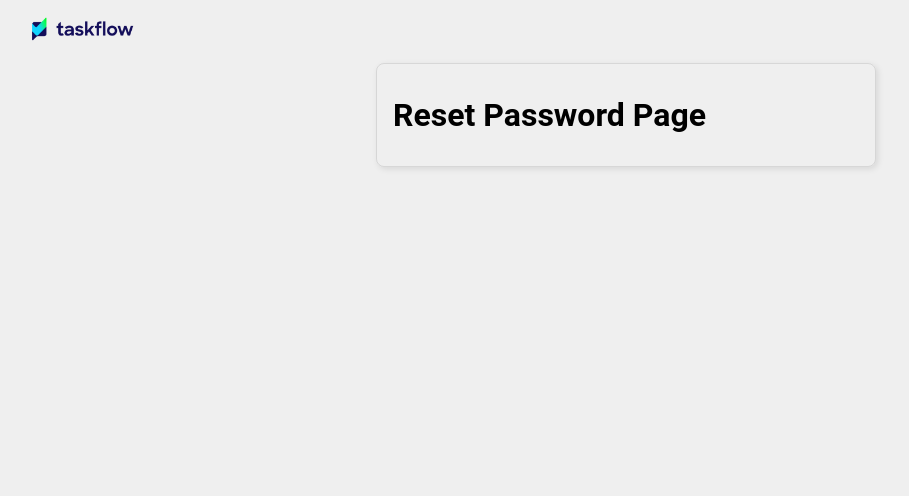
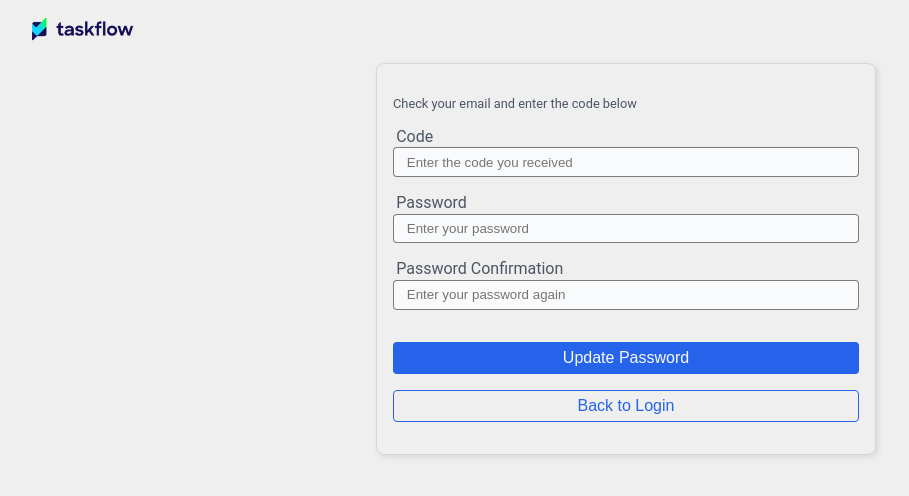
Before and after one commit to mohammad-zrar/task-flow, a React (Vite) app in the folder task-flow-frontend/: page /reset-password in a window 1280 px wide. Shown: the top 496 px of the page, without its empty margins (14-923 px from the left). Built offline with nearby package versions, Linux system fonts and the light colour scheme; no server answers.

Commit message:
Feat(ResetPasswordPage): Implement reset password functionality with form handling and error display

```diff
--- a/task-flow-frontend/src/pages/auth/ForgotPasswordPage.tsx
+++ b/task-flow-frontend/src/pages/auth/ForgotPasswordPage.tsx
@@ -1,6 +1,6 @@
 import { ChangeEvent, FormEvent, useState } from "react";
 import AuthPageContainer from "../../components/AuthPageContainer";
-import classes from './ForgotPasswordPage.module.scss';
+import classes from './Auth.module.scss';
 import BaseInput from "../../components/BaseInput";
 import BaseButton from "../../components/BaseButton";
 import { AppDispatch, RootState } from "../../redux/store";
--- a/task-flow-frontend/src/pages/auth/LoginPage.module.scss
+++ /dev/null
@@ -1,20 +0,0 @@
-.welcomeText {
-    p {
-        color: var(--secondary-color);
-        font-size: 0.8rem;
-    }
-}
-
-.form {
-    margin-top: 1rem;
-    display: grid;
-    gap: 1rem;
-
-    .forgotLink {
-        text-align: center;
-    }
-
-    .error {
-        color: var(--danger-color);
-    }
-}
--- a/task-flow-frontend/src/pages/auth/LoginPage.tsx
+++ b/task-flow-frontend/src/pages/auth/LoginPage.tsx
@@ -1,4 +1,4 @@
-import classes from './LoginPage.module.scss';
+import classes from './Auth.module.scss';
 import AuthPageContainer from '../../components/AuthPageContainer';
 import BaseInput from '../../components/BaseInput';
 import BaseButton from '../../components/BaseButton';
--- a/task-flow-frontend/src/pages/auth/RegisterPage.module.scss
+++ /dev/null
@@ -1,20 +0,0 @@
-.welcomeText {
-    p {
-        color: var(--secondary-color);
-        font-size: 0.8rem;
-    }
-}
-
-.form {
-    margin-top: 1rem;
-    display: grid;
-    gap: 1rem;
-
-    .forgotLink {
-        text-align: center;
-    }
-
-    .error {
-        color: var(--danger-color);
-    }
-}
--- a/task-flow-frontend/src/pages/auth/RegisterPage.tsx
+++ b/task-flow-frontend/src/pages/auth/RegisterPage.tsx
@@ -1,6 +1,6 @@
 import { FormEvent, useState } from "react";
 import AuthPageContainer from "../../components/AuthPageContainer";
-import classes from './RegisterPage.module.scss';
+import classes from './Auth.module.scss';
 import BaseInput from "../../components/BaseInput";
 import { useDispatch, useSelector } from "react-redux";
 import { AppDispatch, RootState } from "../../redux/store";
--- a/task-flow-frontend/src/pages/auth/ResetPasswordPage.tsx
+++ b/task-flow-frontend/src/pages/auth/ResetPasswordPage.tsx
@@ -1,8 +1,79 @@
-import AuthPageContainer from "../../components/AuthPageContainer"
+import { useDispatch, useSelector } from "react-redux";
+import AuthPageContainer from "../../components/AuthPageContainer";
+import BaseButton from "../../components/BaseButton";
+import BaseInput from "../../components/BaseInput";
+import classes from "./Auth.module.scss";
+import { AppDispatch, RootState } from "../../redux/store";
+import { ChangeEvent, FormEvent, useState } from "react";
+import { resetPassword } from "../../redux/slices/authSlice";
 
 export default function ResetPasswordPage() {
+    const dispatch = useDispatch<AppDispatch>();
+    const { loading, error } = useSelector((state: RootState) => state.auth);
+
+    const [formData, setFormData] = useState({
+        code: '',
+        password: '',
+        password_confirmation: '',
+    });
+
+    const handleChange = (e: ChangeEvent<HTMLInputElement>) => {
+        const { name, value } = e.target;
+        setFormData((prevValue) => ({
+            ...prevValue,
+            [name]: value,
+        }));
+    };
+
+    const handleSubmit = async (e: FormEvent) => {
+        e.preventDefault();
+        try {
+            await dispatch(resetPassword(formData)).unwrap();
+        } catch (err) {
+            console.error("Login failed:", err);
+        }
+    };
 
     return <AuthPageContainer>
-        <h1>Reset Password Page</h1>
+        <div className={classes.welcomeText}>
+            <p>Check your email and enter the code below</p>
+        </div>
+
+        <form className={classes.form} onSubmit={handleSubmit}>
+            <BaseInput
+                value={formData.code}
+                label="Code"
+                placeholder="Enter the code you received"
+                name="code"
+                onChange={handleChange}
+            />
+            <BaseInput
+                value={formData.password}
+                label="Password"
+                placeholder="Enter your password"
+                name="password"
+                type="password"
+                onChange={handleChange}
+            />
+
+            <BaseInput
+                value={formData.password_confirmation}
+                label="Password Confirmation"
+                placeholder="Enter your password again"
+                name="password_confirmation"
+                type="password"
+                onChange={handleChange}
+            />
+
+            <p className={classes.error}>{error}</p>
+            <BaseButton type="submit" loading={loading}>
+                Update Password
+            </BaseButton>
+
+            <BaseButton variant='outlined' to="/login"   >
+                Back to Login
+            </BaseButton>
+
+        </form>
     </AuthPageContainer>
 }
--- a/task-flow-frontend/src/redux/slices/authSlice.ts
+++ b/task-flow-frontend/src/redux/slices/authSlice.ts
@@ -54,6 +54,22 @@ export const forgotPassword = createAsyncThunk<
   { email: string }, // Argument type
   { rejectValue: string } // Rejection type
 >("auth/forgotPassword", async (credentials, { rejectWithValue }) => {
+  try {
+    const response = await api.post("/forgot-password", credentials);
+    return response.data; // Assuming response.data is of type LoginResponse
+  } catch (error) {
+    if (axios.isAxiosError(error)) {
+      return rejectWithValue(error.response?.data?.message || "Something went wrong");
+    }
+    return rejectWithValue("An unexpected error occurred");
+  }
+});
+
+export const resetPassword = createAsyncThunk<
+  LoginResponse, // Return type
+  { code: string, password: string, password_confirmation: string }, // Argument type
+  { rejectValue: string } // Rejection type
+>("auth/resetPassword", async (credentials, { rejectWithValue }) => {
   try {
     const response = await api.post("/forgot-password", credentials);
     return response.data; // Assuming response.data is of type LoginResponse
@@ -170,6 +186,23 @@ const authSlice = createSlice({
           state.error = action.payload || "Invalid credentials";
         }
       )
+       .addCase(resetPassword.pending, (state) => {
+        state.loading = true;
+        state.error = null;
+      })
+      .addCase( resetPassword.fulfilled, (state) => {
+        state.loading = false;
+        state.isLoggedIn = true;
+
+
+      })
+        .addCase(
+        resetPassword.rejected,
+        (state, action: PayloadAction<string | undefined>) => {
+          state.loading = false;
+          state.error = action.payload || "Invalid credentials";
+        }
+      )
   },
 });
 
```
Also changed, not shown: task-flow-frontend/src/pages/auth/Auth.module.scss (renamed from task-flow-frontend/src/pages/auth/ForgotPasswordPage.module.scss).
